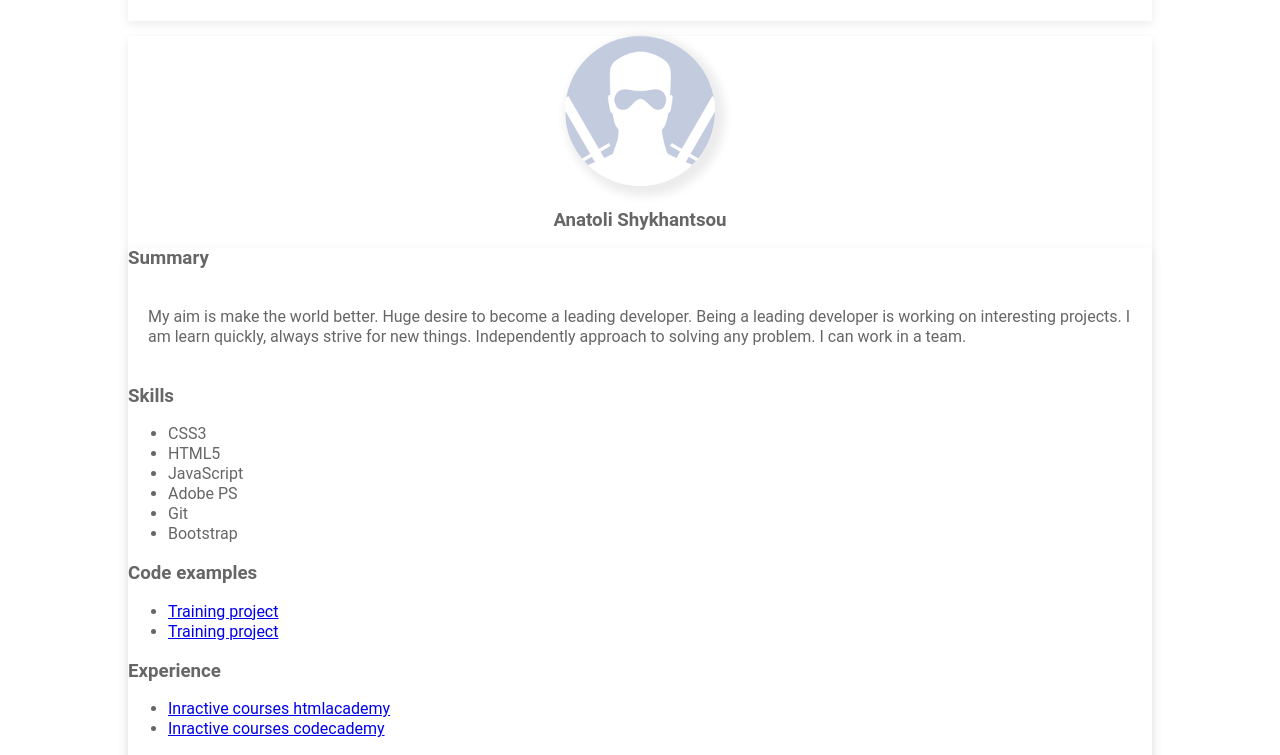
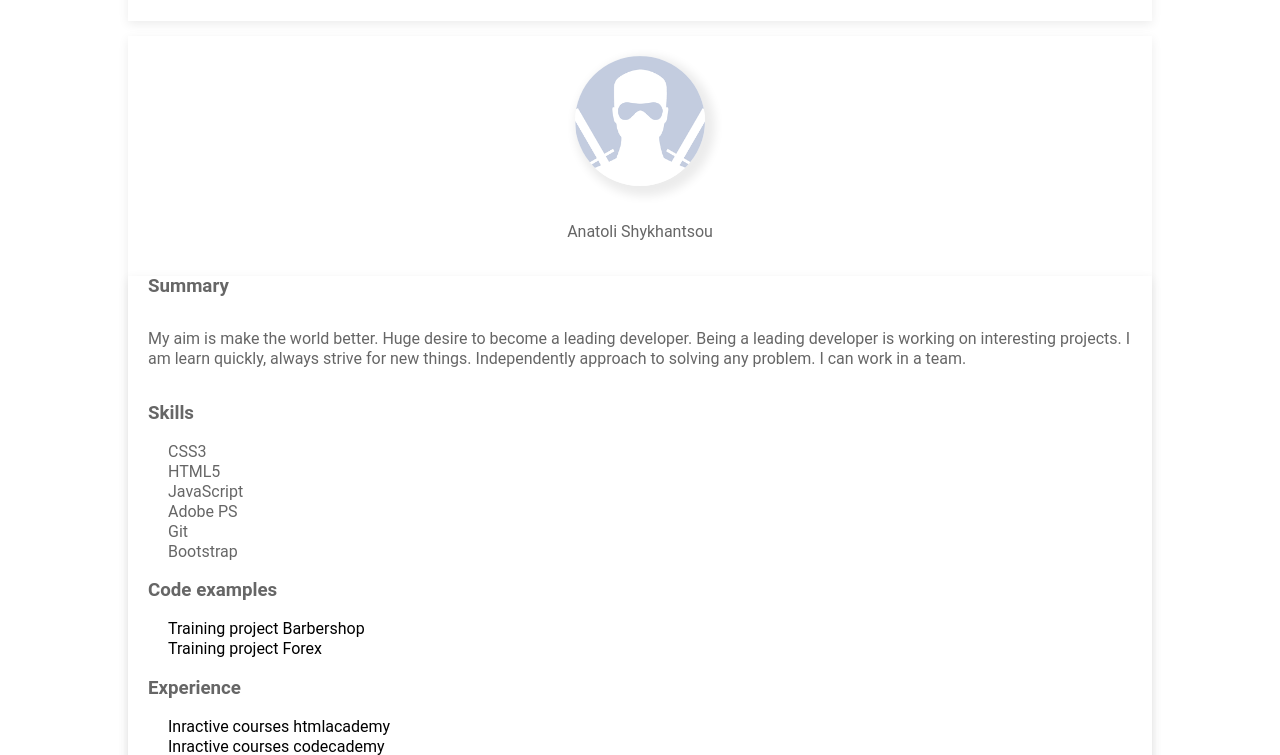
Before and after one commit to Megape4enka/rsschool-2019Q1-cv, a plain HTML site: page index.html in a window 1280 px wide. Shown: the part 62-817 px from the top of the page. Drawn offline with Linux system fonts and the light colour scheme.

Commit message:
refactor: - add style.css style - main

```diff
--- a/index.html
+++ b/index.html
@@ -13,12 +13,10 @@
     </header>
     <main class="content">
       <div class="userPicture">
-        <div class="container">
-          <div class="picture">
-            <img src="picture.png" alt="picture" width="150" height="150">
-          </div>
-          <h3>Anatoli Shykhantsou</h3>
+        <div class="picture">
+          <img src="picture.png" alt="picture" width="130" height="130">
         </div>
+          <p>Anatoli Shykhantsou</p>
       </div>
       <div class="content">
         <h3>Summary</h3>
@@ -36,8 +34,8 @@
           </ul>
         <h3>Code examples</h3>
           <ul>
-            <li><a href="https://github.com/Megape4enka/my-project.github.io">Training project</a></li>
-            <li><a href="https://github.com/Megape4enka/my-project-forex.github.io">Training project</a></li>
+            <li><a href="https://github.com/Megape4enka/my-project.github.io">Training project Barbershop</a></li>
+            <li><a href="https://github.com/Megape4enka/my-project-forex.github.io">Training project Forex</a></li>
           </ul>
         <h3>Experience</h3>
           <ul>
--- a/style.css
+++ b/style.css
@@ -6,6 +6,23 @@ body {
     line-height: 20px;
     color: #666666;
     background-color: #fff;
+}
+
+a {
+    text-decoration: none;
+    color: #000000;
+}
+
+a:hover {
+    color: blue;
+}
+
+a:active {
+    color:  #bdb9b9;
+}
+
+ul {
+    list-style: none;
 }
 
 .header {
@@ -21,28 +38,28 @@ body {
 .content {
     display: block;
     margin: 0 auto;
-    /*text-align: center;*/
     width: 1024px;
     background-color: #ffffff;
     box-shadow: 0px 3px 10px 0px rgba(0, 0, 0, 0.08);
 }
 
-.content h2 {
-    padding: 20px 20px;
-}
-
-.content p {
-    padding: 20px 20px;
-}
-
 .userPicture {
     display: block;
     text-align: center;
+    padding-top: 20px;
 }
 
 .picture img {
     border-radius: 50%;
     box-shadow: 5px 5px 10px 5px rgba(0, 0, 0, 0.08);
+}
+
+h3 {
+    padding: 0 20px;
+}
+
+.content p {
+    padding: 15px 20px;
 }
 
 .footer {
```
